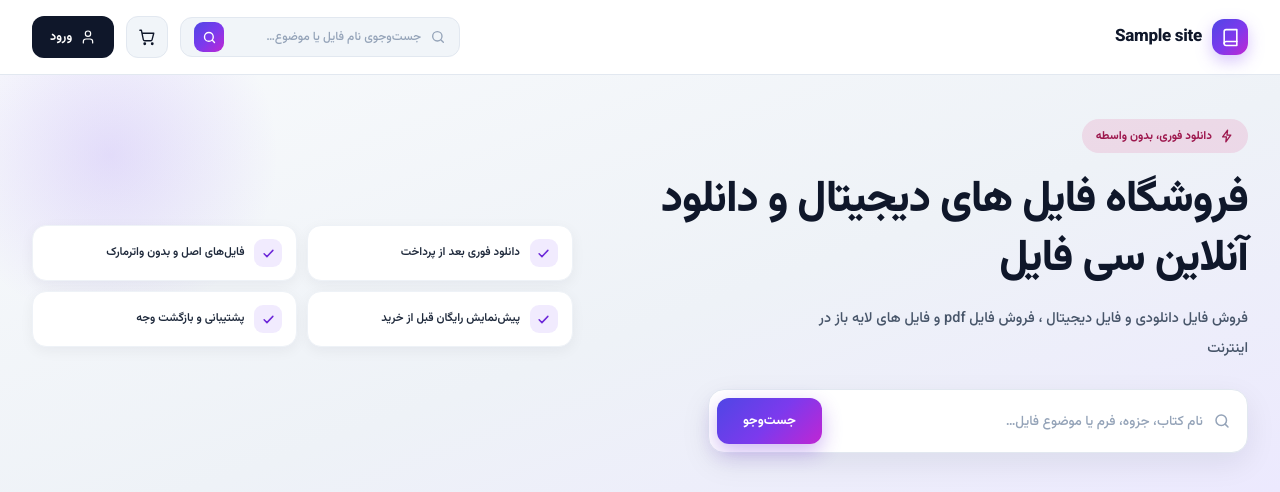
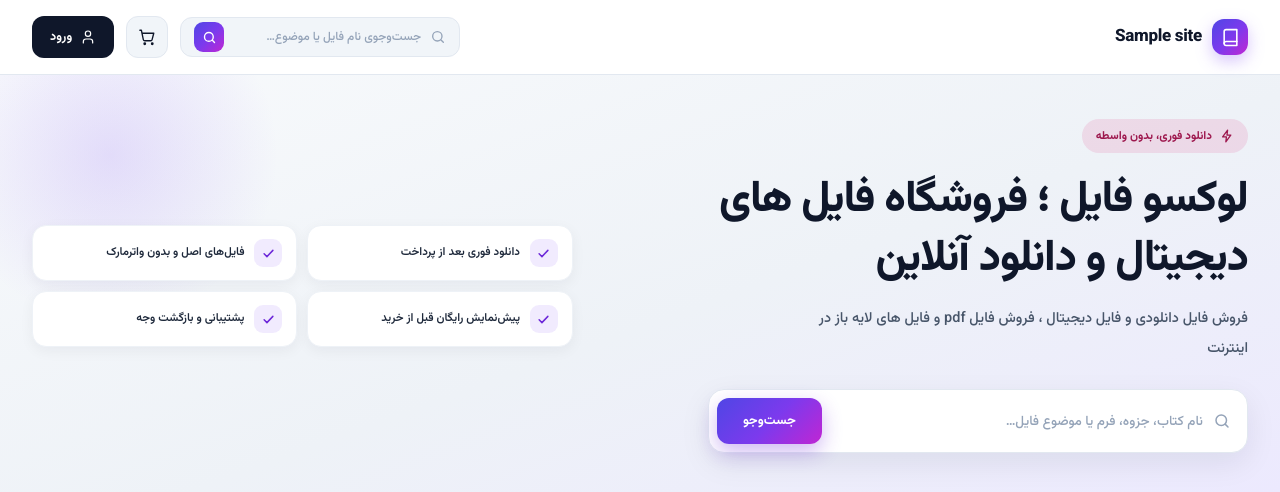
Before and after one commit to seosaravaniweb1/fanihafei, a WordPress theme: template front-page.php in a window 1280 px wide. Shown: the top 492 px of the page. Run offline with PHP 8.4 and a stand-in for WordPress, Linux system fonts and the light colour scheme; the site name, menu and one post (Sample post) are stand-ins, and other content is empty.

Commit message:
تغییر تیتر هیرو صفحه اصلی به «لوکسو فایل»
Co-Authored-By: Claude Opus 5 <noreply@anthropic.com>
Claude-Session: https://claude.ai/code/session_01UXCgNFVQWS3Hkc5hQn1akt

```diff
--- a/inc/theme-data.php
+++ b/inc/theme-data.php
@@ -44,7 +44,7 @@ function fs_data_copy() {
 		'fs_data_copy',
 		array(
 			'hero_badge'       => 'دانلود فوری، بدون واسطه',
-			'hero_title'       => 'فروشگاه فایل های دیجیتال و دانلود آنلاین سی فایل',
+			'hero_title'       => 'لوکسو فایل ؛ فروشگاه فایل های دیجیتال و دانلود آنلاین',
 			'hero_desc'        => 'فروش فایل دانلودی و فایل دیجیتال ، فروش فایل pdf و فایل های لایه باز در اینترنت',
 			'hero_desc_m'      => 'فروش فایل دانلودی و فایل دیجیتال ، فروش فایل pdf و فایل های لایه باز در اینترنت',
 			'search_ph'        => 'جست‌وجوی نام فایل یا موضوع…',
```
